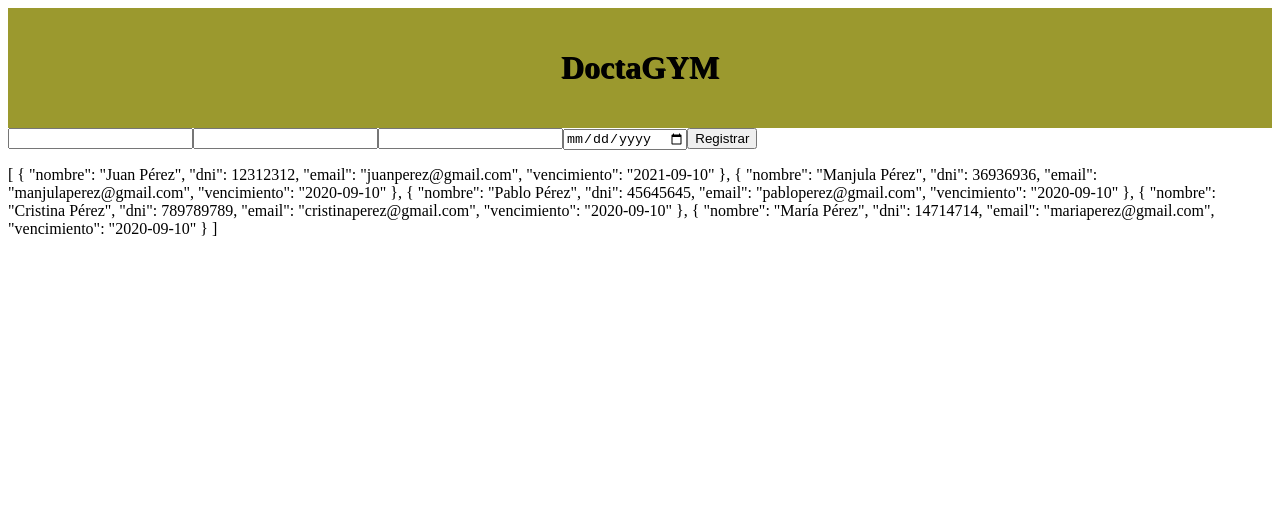
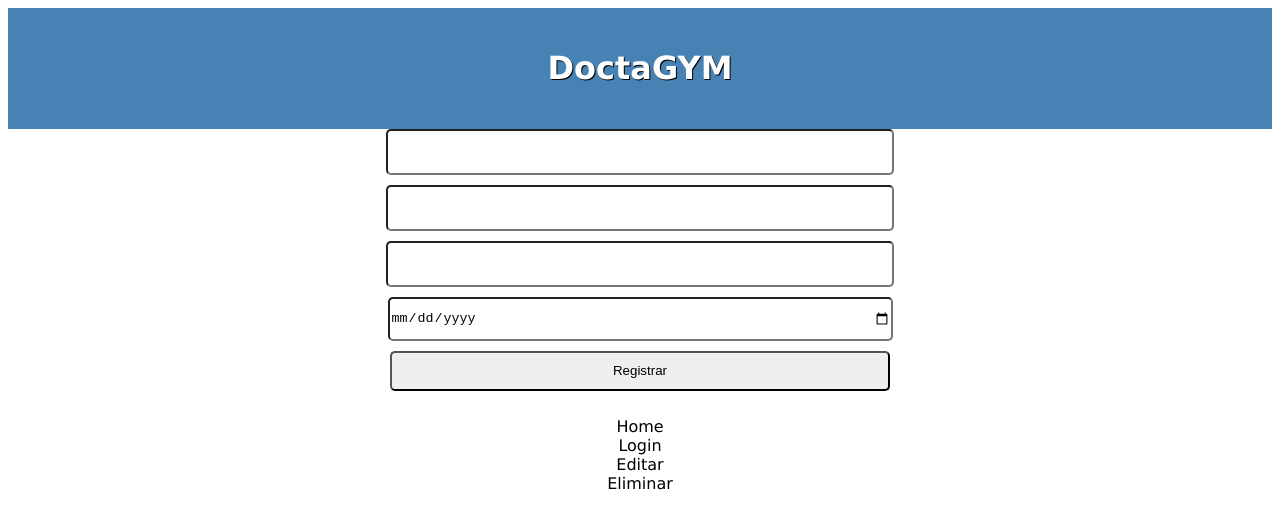
Before and after one commit to martincufre/doctagym, a Vue app: page / in a window 1280 px wide. Shown: the top 528 px of the page. Built offline with nearby package versions, Linux system fonts and the light colour scheme.

Commit message:
trabajo finalizado

```diff
--- a/src/App.vue
+++ b/src/App.vue
@@ -1,14 +1,16 @@
 <template>
   <div id="app">
     <encabezado-gim>DoctaGYM</encabezado-gim>
-    <router-view :miembros="listaMiembros" @actualizar-miembro="actualizar" @eliminar-miembro='eliminarMiembro' @agregar-dato="addMember" />
-
-    {{listaMiembros}}
+    <router-view :miembros="listaMiembros" @event-login="ingreso" @actualizar-miembro="actualizar" @eliminar-miembro='eliminarMiembro' @agregar-dato="addMember" />
+    <nav-menu></nav-menu>
 
 
 
-  <p>{{mesajeLogin}}</p>
 
+
+  <div>
+    <p>{{mensajelogin}}</p>
+  </div>
 
 
 
@@ -20,12 +22,13 @@
 
 <script>
 import EncabezadoGim from "@/components/EncabezadoGim";
-
+import NavMenu from '@/components/NavMenu';
 
 export default {
   name: 'App',
   components: {
           EncabezadoGim,
+          NavMenu
         },
 
   methods: {
@@ -37,24 +40,21 @@ export default {
       let login = this.listaMiembros.find(miembro=>{
         return usuario.nombre == miembro.nombre && usuario.dni == miembro.dni;
       })
-      //let fecha;
-
-      //let vencimiento;
-
-      if(this.logueado == login.nombre && this.logueado == login.dni){
-                this.logueado = true;
-                this.mesajeLogin= "Ingreso con éxito.";
-            }else{
-                this.logueado = false;
-                this.mesajeLogin = "Tu suscripcion está vencida.";
-
-            }
-
+      console.log(login);
+       if(login){
+         let fecha = new Date(Date.now() - 3*60*60*1000);
+         let vencimiento = new Date(`${login.vencimiento} 00:00`);
+         if(vencimiento >= fecha){
+          this.logueado = true;
+          this.mensajelogin = "Datos correctos.";
+         }else{
+           this.mensajelogin = "Suscripcion vencida.";
+         }
+      }
     },
 
     actualizar(datosNuevos){
       this.listaMiembros.splice(datosNuevos.posicion,1,datosNuevos.miembro);
-
     },
     eliminarMiembro(pos){
         this.listaMiembros.splice(pos,1);
@@ -64,8 +64,8 @@ export default {
   data() {
         return{
           logueado: false,
-          //fecha : new Date(),
-          //vencimiento: new Date(`${this.login.vencimiento} 00:00`),
+          mensajelogin: null,
+
 
               listaMiembros : [{
                                     "nombre": "Juan Pérez",
@@ -106,5 +106,7 @@ export default {
 </script>
 
 <style>
-
+  body{
+    font-family: Verdana;
+  }
 </style>
--- a/src/components/EncabezadoGim.vue
+++ b/src/components/EncabezadoGim.vue
@@ -14,12 +14,12 @@ export default {
 
 <style scoped>
     header{
-        background-color: #9b992e;
+        background-color: steelblue;
         padding: 20px 0;
     }
     h1{
         text-align: center;
-        color: black;
+        color: white;
         text-shadow: 1px 1px black;
     }
 </style>
--- a/src/components/FormularioEditar.vue
+++ b/src/components/FormularioEditar.vue
@@ -2,8 +2,8 @@
     <div>
         <select @change="selectMember" v-model="selectedMember">
             <option value="">Elegí un miembro</option>
-            <option :value="pos" v-for="(miembro,pos) in miembros" :key="miembro.dni"></option>
-                {{miembro.nombre}}
+            <option :value="pos" v-for="(miembro,pos) in miembros" :key="miembro.dni">{{miembro.nombre}}</option>
+
         </select>
         <form @submit.prevent="editarMiembro">
             <input type="text" v-model='nombre'>
@@ -56,3 +56,20 @@ export default {
 
 }
 </script>
+
+<style scoped>
+    form{
+        display: flex;
+        flex-direction: column;
+        align-items: center;
+        align-content: center;
+        margin: 0 auto;
+    }
+    input{
+        margin-bottom: 10px;
+        border-radius: 5px;
+        height: 40px;
+        width: 500px;
+    }
+
+</style>
--- a/src/components/FormularioRegistro.vue
+++ b/src/components/FormularioRegistro.vue
@@ -54,3 +54,20 @@ export default {
 
 
 </script>
+
+<style scoped>
+    form{
+        display: flex;
+        flex-direction: column;
+        align-items: center;
+        align-content: center;
+        margin: 0 auto;
+    }
+    input{
+        margin-bottom: 10px;
+        border-radius: 5px;
+        height: 40px;
+        width: 500px;
+    }
+
+</style>
--- /dev/null
+++ b/src/components/NavMenu.vue
@@ -0,0 +1,33 @@
+<template>
+    <div>
+        <router-link to="/" class="ruta">Home</router-link>
+        <router-link to="/Login" class="ruta">Login</router-link>
+        <router-link to="/Editar" class="ruta">Editar</router-link>
+        <router-link to="/Eliminar" class="ruta">Eliminar</router-link>
+
+    </div>
+</template>
+
+<script>
+
+export default {
+    name: 'NavMenu'
+}
+</script>
+
+<style>
+    .ruta{
+        display: flex;
+        flex-wrap: nowrap;
+        margin: 0 auto;
+        color: black;
+        justify-content: center;
+        text-decoration:none;
+        flex-basis: auto;
+    }
+    .ruta:hover{
+        color:papayawhip;
+        background-color:steelblue ;
+        transition:.3s;
+    }
+</style>
--- a/src/views/Eliminar.vue
+++ b/src/views/Eliminar.vue
@@ -2,9 +2,16 @@
     <div>
       <select @change="selectMember" v-model="selectedMember">
             <option value="">Elegí un miembro</option>
-            <option :value="pos" v-for="(miembro,pos) in miembros" :key="miembro.nombre" @click='eliminar(key)'></option>
-                {{miembro.nombre}}
+            <option :value="pos" v-for="(miembro,pos) in miembros" :key="miembro.nombre" >{{miembro.nombre}}</option>
+             <input type="submit">
         </select>
+        <form @submit.prevent="eliminarMiembro" @click='eliminar(key)'>
+            <input type="text" v-model='nombre'>
+            <input type="number" v-model='dni'>
+            <input type="email" v-model="email">
+            <input type="date" v-model='vencimiento'>
+            <input type="submit"  value='Eliminar'>
+        </form>
     </div>
 </template>
 
@@ -29,12 +36,33 @@ export default {
             this.dni= this.miembros[this.selectedMember].dni;
             this.email= this.miembros[this.selectedMember].email;
             this.vencimiento= this.miembros[this.selectedMember].vencimiento;
+
         },
-
         eliminar(key){
             this.$emit('eliminar-miembro',key);
         }
+
+
+
     }
 }
 
+
 </script>
+
+<style scoped>
+    form{
+        display: flex;
+        flex-direction: column;
+        align-items: center;
+        align-content: center;
+        margin: 0 auto;
+    }
+    input{
+        margin-bottom: 10px;
+        border-radius: 5px;
+        height: 40px;
+        width: 500px;
+    }
+
+</style>
--- a/src/views/Login.vue
+++ b/src/views/Login.vue
@@ -29,3 +29,20 @@ export default {
     }
 }
 </script>
+
+<style scoped>
+    form{
+        display: flex;
+        flex-direction: column;
+        align-items: center;
+        align-content: center;
+        margin: 0 auto;
+    }
+    input{
+        margin-bottom: 10px;
+        border-radius: 5px;
+        height: 40px;
+        width: 500px;
+    }
+
+</style>
```
